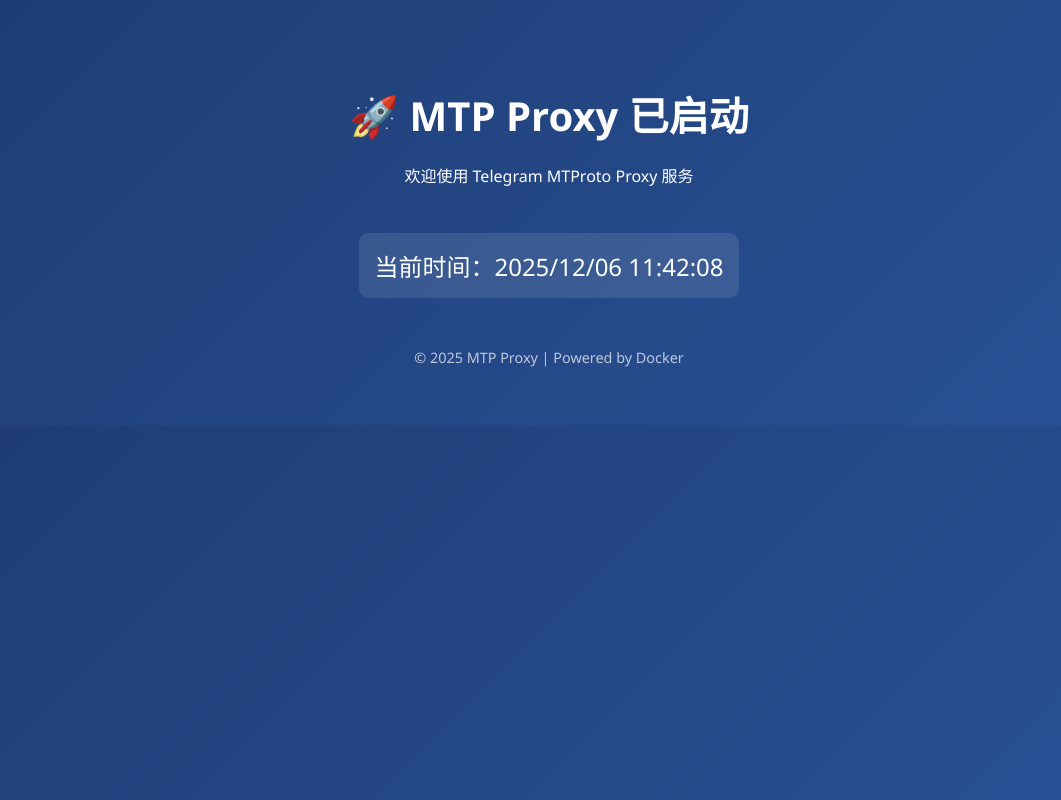
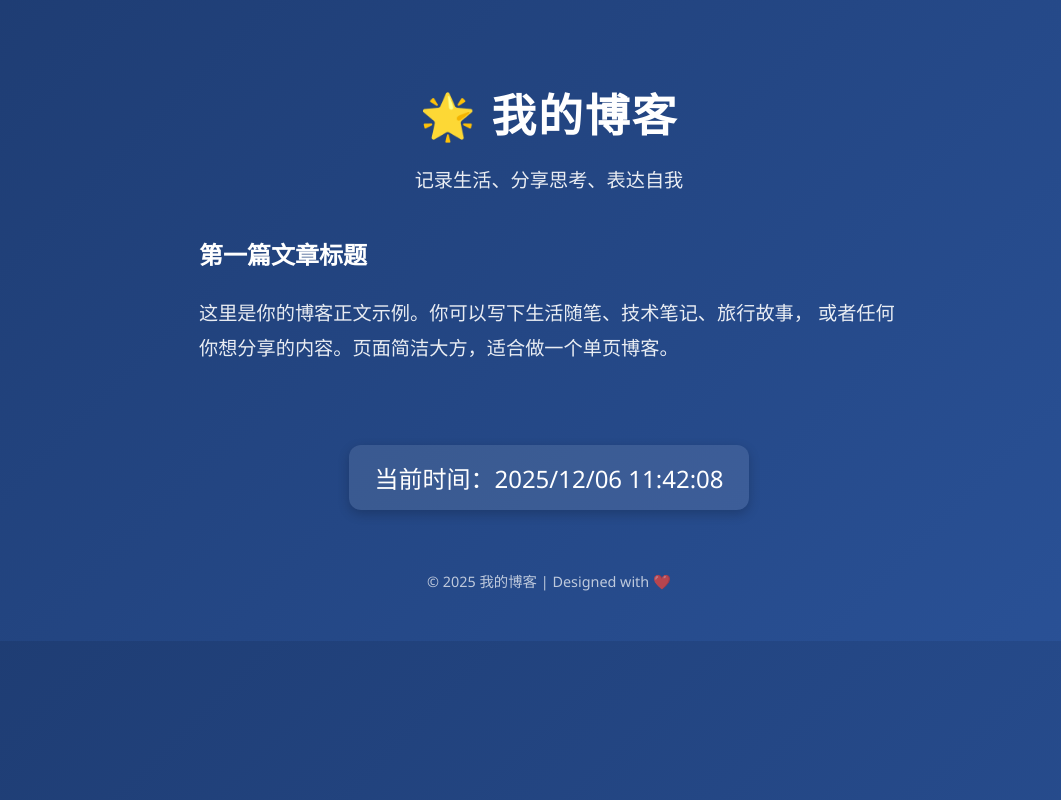
Before and after one commit to sa4xd/mtpssss, a plain HTML site: page index.html in a window 1280 px wide. Shown: the whole page, without its empty margins (91-1152 px from the left). Drawn offline with Linux system fonts and the light colour scheme.

Commit message:
Update index.html

```diff
--- a/index.html
+++ b/index.html
@@ -2,7 +2,7 @@
 <html lang="zh-CN">
 <head>
   <meta charset="UTF-8">
-  <title>MTP Proxy 服务</title>
+  <title>我的博客</title>
   <style>
     body {
       font-family: "Segoe UI", Arial, sans-serif;
@@ -10,36 +10,57 @@
       color: #fff;
       text-align: center;
       padding: 50px;
+      margin: 0;
     }
     h1 {
-      font-size: 2.5em;
+      font-size: 2.8em;
       margin-bottom: 20px;
+      letter-spacing: 2px;
+    }
+    p {
+      font-size: 1.2em;
+      opacity: 0.9;
     }
     .time-box {
       font-size: 1.5em;
-      margin-top: 30px;
-      padding: 15px;
+      margin-top: 40px;
+      padding: 15px 25px;
       background: rgba(255,255,255,0.1);
-      border-radius: 10px;
+      border-radius: 12px;
       display: inline-block;
+      box-shadow: 0 4px 12px rgba(0,0,0,0.2);
     }
     footer {
-      margin-top: 50px;
+      margin-top: 60px;
       font-size: 0.9em;
       opacity: 0.7;
+    }
+    .content {
+      max-width: 700px;
+      margin: 40px auto;
+      text-align: left;
+      line-height: 1.8;
     }
   </style>
 </head>
 <body>
-  <h1>🚀 MTP Proxy 已启动</h1>
-  <p>欢迎使用 Telegram MTProto Proxy 服务</p>
+  <h1>🌟 我的博客</h1>
+  <p>记录生活、分享思考、表达自我</p>
+
+  <div class="content">
+    <h2>第一篇文章标题</h2>
+    <p>
+      这里是你的博客正文示例。你可以写下生活随笔、技术笔记、旅行故事，
+      或者任何你想分享的内容。页面简洁大方，适合做一个单页博客。
+    </p>
+  </div>
 
   <div class="time-box">
     当前时间：<span id="time"></span>
   </div>
 
   <footer>
-    &copy; 2025 MTP Proxy | Powered by Docker
+    &copy; 2025 我的博客 | Designed with ❤️
   </footer>
 
   <script>
```
